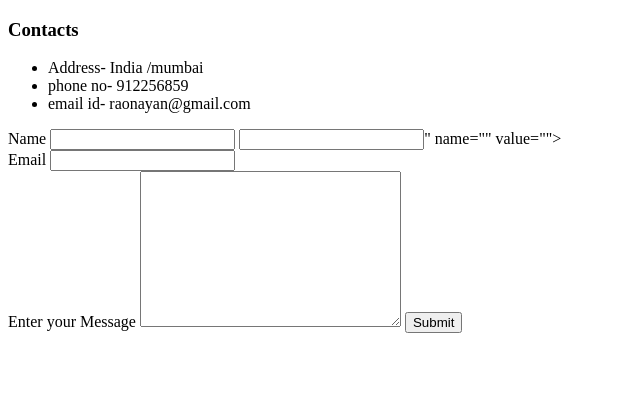
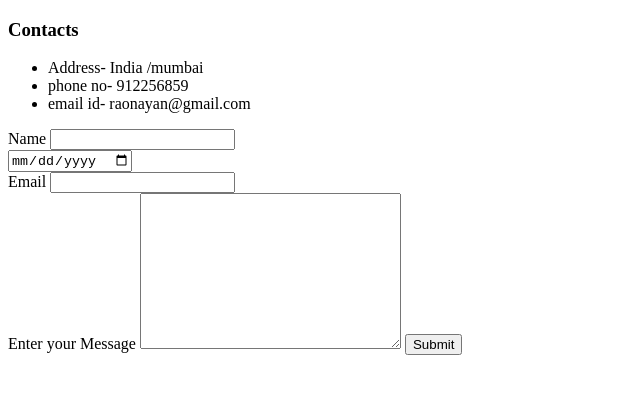
Before and after one commit to Nayanrao1/cv-, a plain HTML site: page Contacts.html in a window 1280 px wide. Shown: the whole page, without its empty margins (0-640 px from the left). Drawn offline with Linux system fonts and the light colour scheme.

Commit message:
update date command

```diff
--- a/Contacts.html
+++ b/Contacts.html
@@ -16,7 +16,8 @@
   <form class="Contact me" action="mailto:raopooja152@gmail.com" method="post" enctype="text/plain">
     <label>Name</label>
     <input type="text" name="Your name" value="">
-    <input type="<data value=""></data>" name="" value="">
+    <br>
+    <input type="date" name="" value="">
 
 
     <br />
```
